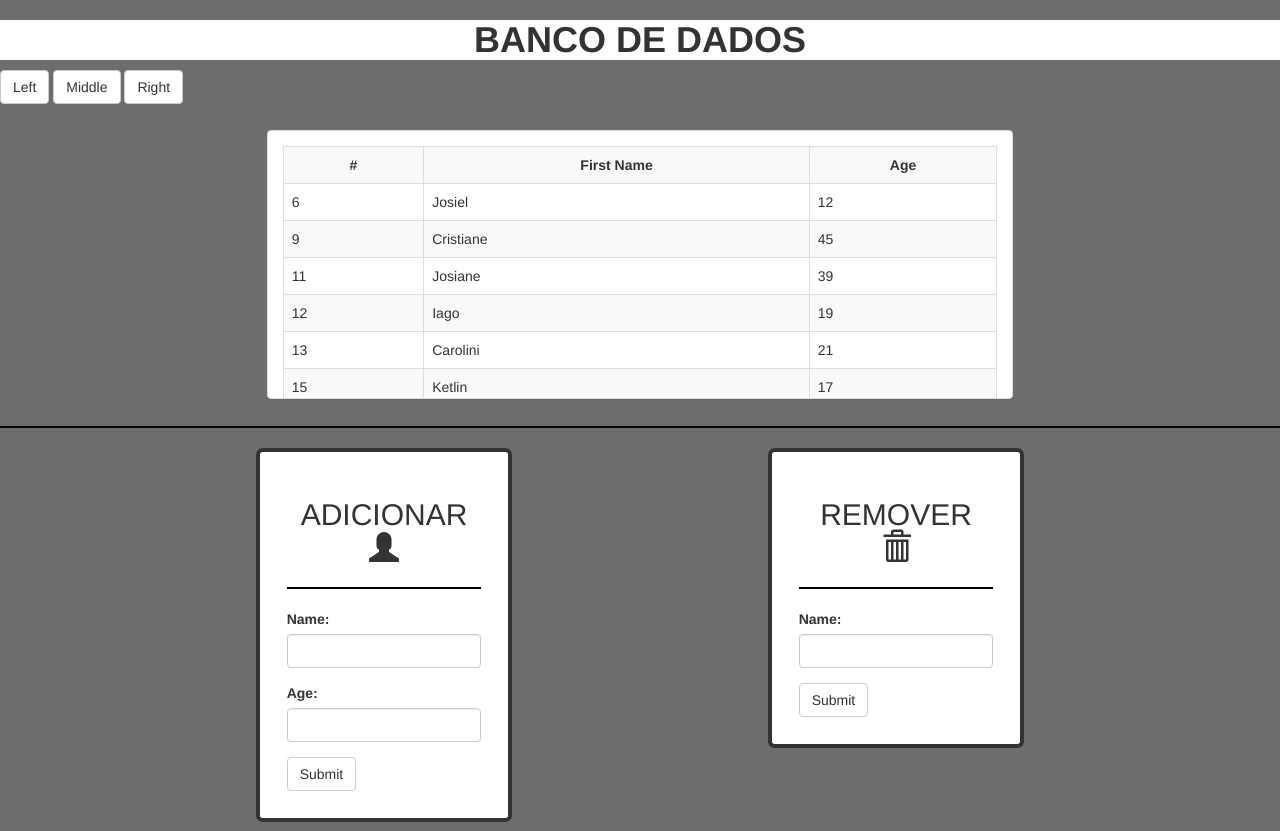
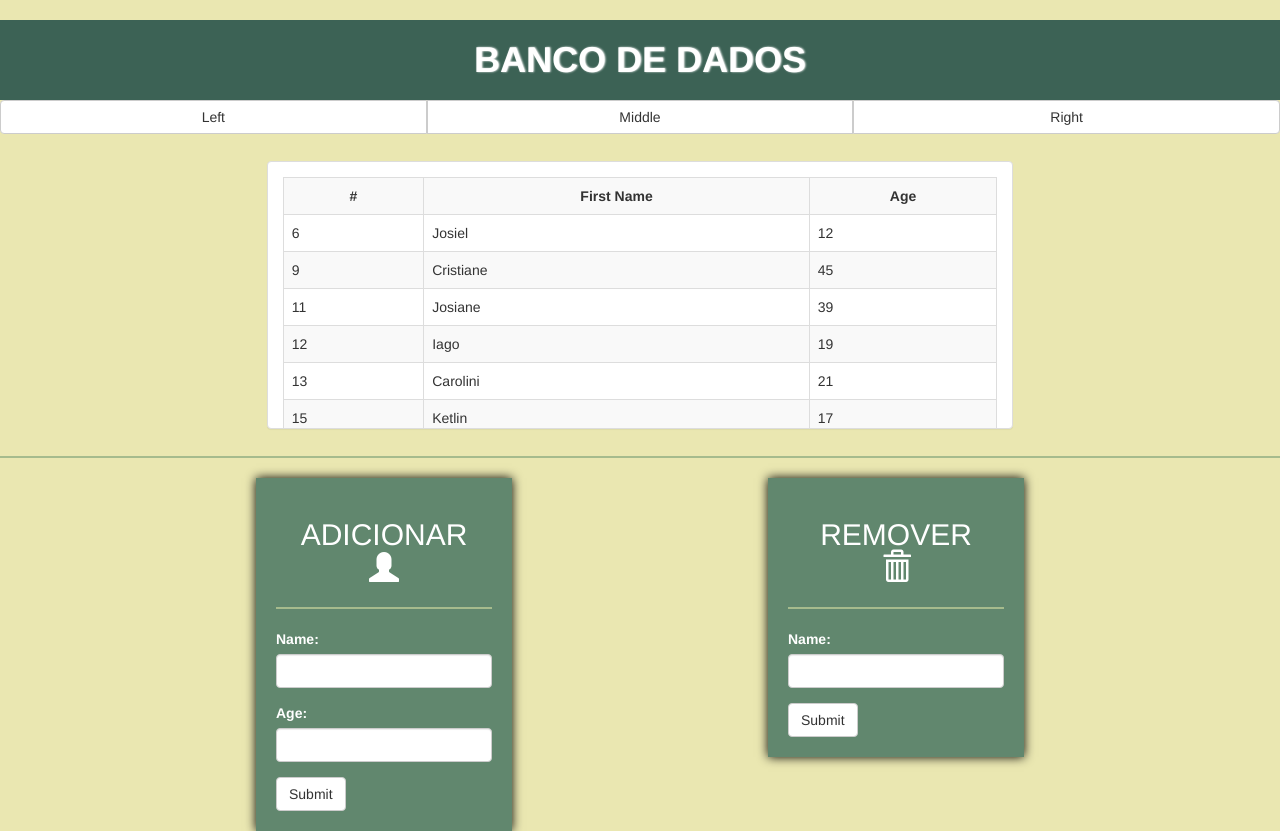
Before and after one commit to deividteste/add-remove-database-flask, a Flask app: page / in a window 1280 px wide. Run offline with Flask 2, Linux system fonts and the light colour scheme; data comes from the database, SQL or seed files in the repository; both versions use the stored data as it was after the commit; some libraries are stand-ins or nearby versions.

Commit message:
style modified

```diff
--- a/templates/index.html
+++ b/templates/index.html
@@ -9,36 +9,60 @@
 
     <style>
     body {
-        background-color: rgb(109, 109, 109);
+        background-color: #EAE7B1;
     }
 
     .box {
-        border-style: solid;
-        border-width: 3pt;
-        border-radius: 5pt;
+        padding: 20px;
+        background-color: #61876E;
+        color: white;
+        box-shadow: 0px 0px 10px black;
     }
 
     hr {
-        border-top: 2px solid black;
+        border-top: 2px solid #A6BB8D;
     }
+
+    .title_top {
+        background-color: #3C6255;
+        color: rgb(255, 255, 255);
+        height: 60pt;
+    }
+
+    h1 {
+        padding: 15pt;
+        text-shadow: 1px 0px 2px whitesmoke ;
+    }
+
+
     </style>
 {% endblock %}
 
 {% block content %}
-<h1 class="text-center" style="background-color: white;"><strong>BANCO DE DADOS</strong></h1>
+<div class="title_top">
+    <h1 class="text-center">
+        <strong>
+            BANCO DE DADOS
+        </strong>
+    </h1>
+</div>
 
 <div>
 
-</div class="btn-group btn-group-justified" role="group">
+<div class="btn-group btn-group-justified" role="group">
     <div class="btn-group" role="group">
         <button type="button" class="btn btn-default">Left</button>
     </div>
+
     <div class="btn-group" role="group">
         <button type="button" class="btn btn-default">Middle</button>
     </div>
+
     <div class="btn-group" role="group">
         <button type="button" class="btn btn-default">Right</button>
     </div>
+</div>
+
 <div style="margin-left: 30%; margin-right: 30%;">
 
     {% for category, message in get_flashed_messages(with_categories=true) %}
@@ -91,7 +115,7 @@
 <hr>
 
 <div class="row" style="margin-left: 20%; margin-right: 20%;">
-    <div class="col-md-4 box" style="padding: 20pt; background-color: white;">
+    <div class="col-md-4 box">
         <h2 class="text-center">
             ADICIONAR
             <br>
@@ -103,7 +127,7 @@
         </div>
     </div>
 
-    <div class="col-md-4 col-md-offset-4 box" style="padding: 20pt; background-color: white;">
+    <div class="col-md-4 col-md-offset-4 box">
         <h2 class="text-center">
             REMOVER
             <br>
```
Also changed, not shown: style/style.css (added, +24 -0 lines), instance/database.db. Lines whose indentation alone changed are shown as unchanged.
